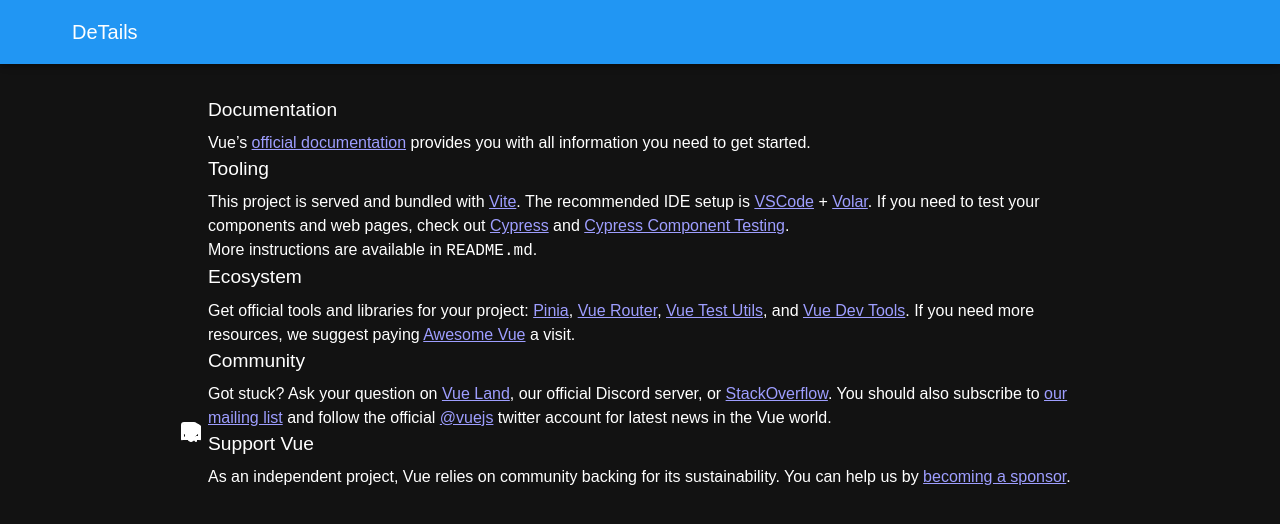
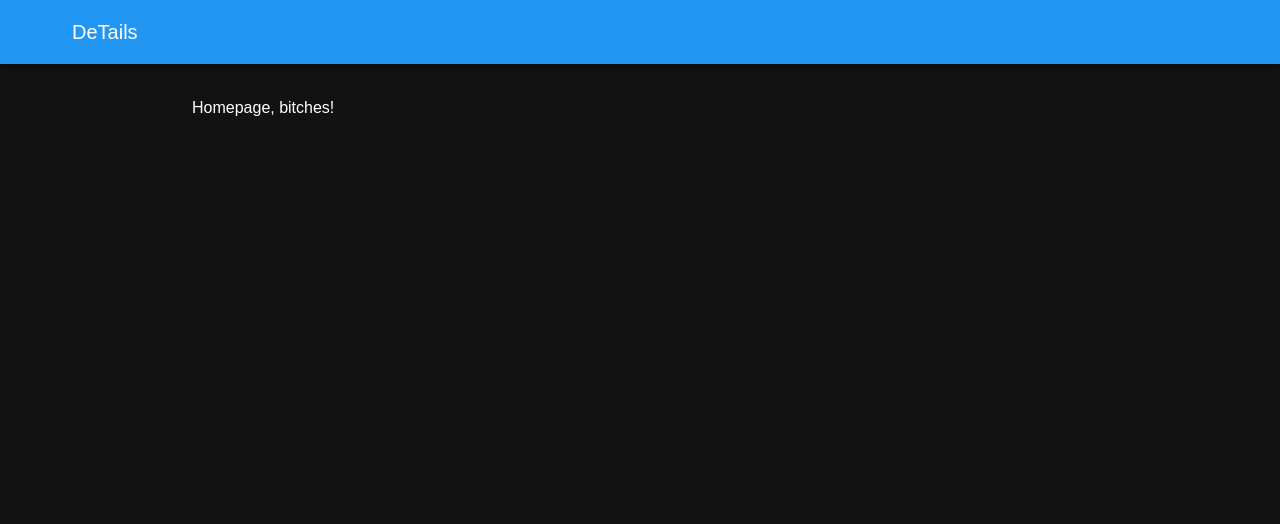
Before and after one commit to TwoByteKitty/DeTails, a Vue app in the folder ui/: page / in a window 1280 px wide. Shown: the top 524 px of the page. Built offline with nearby package versions, Linux system fonts and the light colour scheme; some icons are missing; a web font is replaced by a local one; what v-calendar would draw is missing.

Commit message:
overview tab sketched out, started adding edit modal

```diff
--- a/ui/src/components/TheWelcome.vue
+++ /dev/null
@@ -1,89 +0,0 @@
-<script setup lang="ts">
-import WelcomeItem from './WelcomeItem.vue';
-import DocumentationIcon from './icons/IconDocumentation.vue';
-import ToolingIcon from './icons/IconTooling.vue';
-import EcosystemIcon from './icons/IconEcosystem.vue';
-import CommunityIcon from './icons/IconCommunity.vue';
-import SupportIcon from './icons/IconSupport.vue';
-</script>
-
-<script lang="ts">
-export default {};
-</script>
-
-<template>
-  <WelcomeItem>
-    <template #icon>
-      <DocumentationIcon />
-    </template>
-    <template #heading>Documentation</template>
-
-    Vue’s
-    <a href="https://vuejs.org/" target="_blank" rel="noopener">official documentation</a>
-    provides you with all information you need to get started.
-  </WelcomeItem>
-
-  <WelcomeItem>
-    <template #icon>
-      <ToolingIcon />
-    </template>
-    <template #heading>Tooling</template>
-
-    This project is served and bundled with
-    <a href="https://vitejs.dev/guide/features.html" target="_blank" rel="noopener">Vite</a>. The recommended IDE setup
-    is
-    <a href="https://code.visualstudio.com/" target="_blank" rel="noopener">VSCode</a>
-    +
-    <a href="https://github.com/johnsoncodehk/volar" target="_blank" rel="noopener">Volar</a>. If you need to test your
-    components and web pages, check out
-    <a href="https://www.cypress.io/" target="_blank" rel="noopener">Cypress</a>
-    and
-    <a href="https://on.cypress.io/component" target="_blank">Cypress Component Testing</a>.
-
-    <br />
-
-    More instructions are available in <code>README.md</code>.
-  </WelcomeItem>
-
-  <WelcomeItem>
-    <template #icon>
-      <EcosystemIcon />
-    </template>
-    <template #heading>Ecosystem</template>
-
-    Get official tools and libraries for your project:
-    <a href="https://pinia.vuejs.org/" target="_blank" rel="noopener">Pinia</a>,
-    <a href="https://router.vuejs.org/" target="_blank" rel="noopener">Vue Router</a>,
-    <a href="https://test-utils.vuejs.org/" target="_blank" rel="noopener">Vue Test Utils</a>, and
-    <a href="https://github.com/vuejs/devtools" target="_blank" rel="noopener">Vue Dev Tools</a>. If you need more
-    resources, we suggest paying
-    <a href="https://github.com/vuejs/awesome-vue" target="_blank" rel="noopener">Awesome Vue</a>
-    a visit.
-  </WelcomeItem>
-
-  <WelcomeItem>
-    <template #icon>
-      <CommunityIcon />
-    </template>
-    <template #heading>Community</template>
-
-    Got stuck? Ask your question on
-    <a href="https://chat.vuejs.org" target="_blank" rel="noopener">Vue Land</a>, our official Discord server, or
-    <a href="https://stackoverflow.com/questions/tagged/vue.js" target="_blank" rel="noopener">StackOverflow</a>. You
-    should also subscribe to
-    <a href="https://news.vuejs.org" target="_blank" rel="noopener">our mailing list</a>
-    and follow the official
-    <a href="https://twitter.com/vuejs" target="_blank" rel="noopener">@vuejs</a>
-    twitter account for latest news in the Vue world.
-  </WelcomeItem>
-
-  <WelcomeItem>
-    <template #icon>
-      <SupportIcon />
-    </template>
-    <template #heading>Support Vue</template>
-
-    As an independent project, Vue relies on community backing for its sustainability. You can help us by
-    <a href="https://vuejs.org/sponsor/" target="_blank" rel="noopener">becoming a sponsor</a>.
-  </WelcomeItem>
-</template>
--- a/ui/src/components/WelcomeItem.vue
+++ /dev/null
@@ -1,86 +0,0 @@
-<template>
-  <div class="item">
-    <i>
-      <slot name="icon"></slot>
-    </i>
-    <div class="details">
-      <h3>
-        <slot name="heading"></slot>
-      </h3>
-      <slot></slot>
-    </div>
-  </div>
-</template>
-
-<style scoped>
-.item {
-  margin-top: 2rem;
-  display: flex;
-}
-
-.details {
-  flex: 1;
-  margin-left: 1rem;
-}
-
-i {
-  display: flex;
-  place-items: center;
-  place-content: center;
-  width: 32px;
-  height: 32px;
-
-  color: var(--color-text);
-}
-
-h3 {
-  font-size: 1.2rem;
-  font-weight: 500;
-  margin-bottom: 0.4rem;
-  color: var(--color-heading);
-}
-
-@media (min-width: 1024px) {
-  .item {
-    margin-top: 0;
-    padding: 0.4rem 0 1rem calc(var(--section-gap) / 2);
-  }
-
-  i {
-    top: calc(50% - 25px);
-    left: -26px;
-    position: absolute;
-    border: 1px solid var(--color-border);
-    background: var(--color-background);
-    border-radius: 8px;
-    width: 50px;
-    height: 50px;
-  }
-
-  .item:before {
-    content: ' ';
-    border-left: 1px solid var(--color-border);
-    position: absolute;
-    left: 0;
-    bottom: calc(50% + 25px);
-    height: calc(50% - 25px);
-  }
-
-  .item:after {
-    content: ' ';
-    border-left: 1px solid var(--color-border);
-    position: absolute;
-    left: 0;
-    top: calc(50% + 25px);
-    height: calc(50% - 25px);
-  }
-
-  .item:first-of-type:before {
-    display: none;
-  }
-
-  .item:last-of-type:after {
-    display: none;
-  }
-}
-</style>
--- a/ui/src/views/HomeView.vue
+++ b/ui/src/views/HomeView.vue
@@ -1,11 +1,9 @@
-<script setup lang="ts">
-import TheWelcome from '../components/TheWelcome.vue';
-</script>
+<script setup lang="ts"></script>
 
 <script lang="ts">
 export default {};
 </script>
 
 <template>
-  <TheWelcome />
+  <div>Homepage, bitches!</div>
 </template>
```
Also changed, not shown: ui/src/components/EditModal.vue (added, +60 -0 lines), ui/src/components/OverviewTab.vue (+67 -5 lines).
